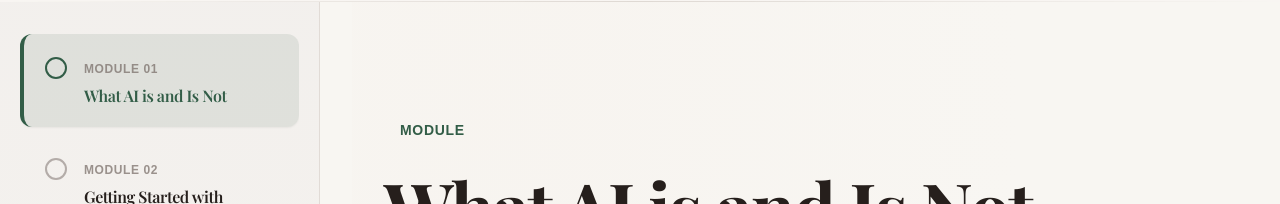
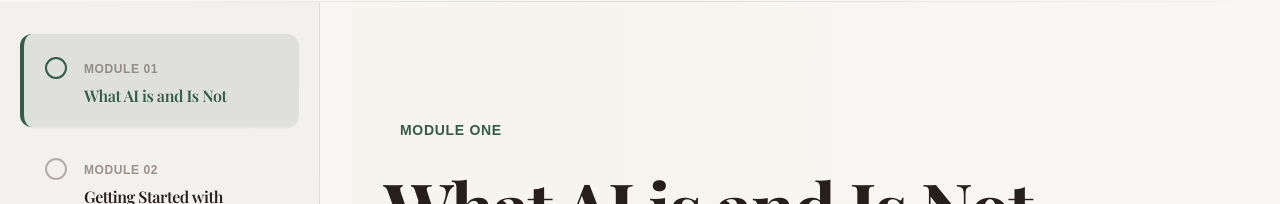
Before and after one commit to toddwmac/ai-newcomer-guide-blink, a React (Vite) app: page / in a window 1280 px wide. Shown: the part 78-282 px from the top of the page. Built offline with nearby package versions, Linux system fonts and the light colour scheme; the HTML template or start-up script is replaced by a standard one; a web font is replaced by a local one.

Commit message:
Mod numbers

```diff
--- a/src/components/ModuleView.tsx
+++ b/src/components/ModuleView.tsx
@@ -1,5 +1,5 @@
 import React, { useCallback, useEffect, useMemo } from 'react';
-import { Module } from '../data/courseContent';
+import { Module, modules } from '../data/courseContent';
 import { motion, AnimatePresence } from 'framer-motion';
 import { Button } from './ui/button';
 import { ChevronLeft, ChevronRight, Check } from 'lucide-react';
@@ -26,6 +26,10 @@ export const ModuleView: React.FC<ModuleViewProps> = ({
   isFirst,
   isLast,
 }) => {
+  const moduleNames = ['One', 'Two', 'Three', 'Four', 'Five', 'Six', 'Seven'];
+  const moduleIndex = modules.findIndex(m => m.id === module.id);
+  const moduleName = moduleNames[moduleIndex] || `Module ${moduleIndex + 1}`;
+
   useEffect(() => {
     window.scrollTo({ top: 0, behavior: 'smooth' });
   }, [module.id]);
@@ -102,7 +106,7 @@ export const ModuleView: React.FC<ModuleViewProps> = ({
                 color: 'hsl(150, 30%, 28%)'
               }}
             >
-              Module
+              Module {moduleName}
             </motion.div>
             <h1 className="text-5xl md:text-7xl font-bold mb-6 leading-[1.1]" style={{ color: 'hsl(20, 15%, 13%)' }}>
               {module.title}
```
